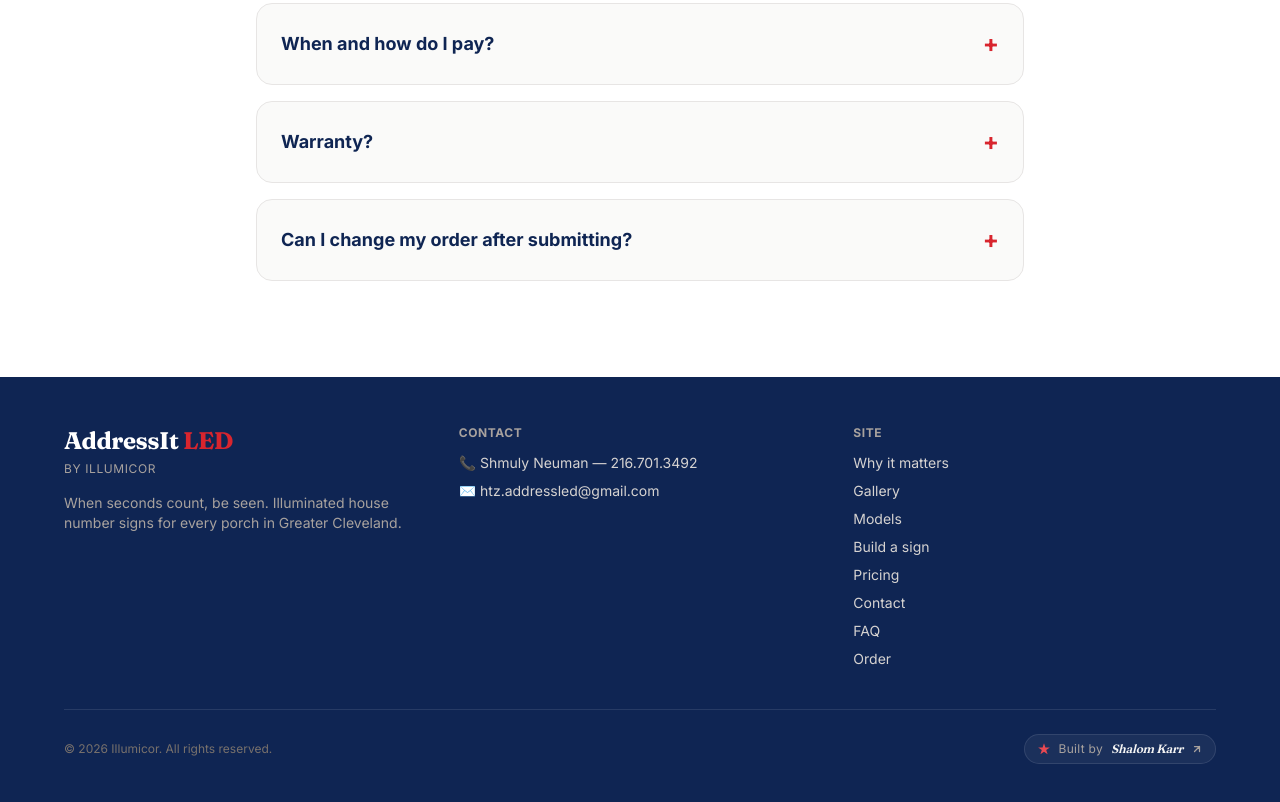
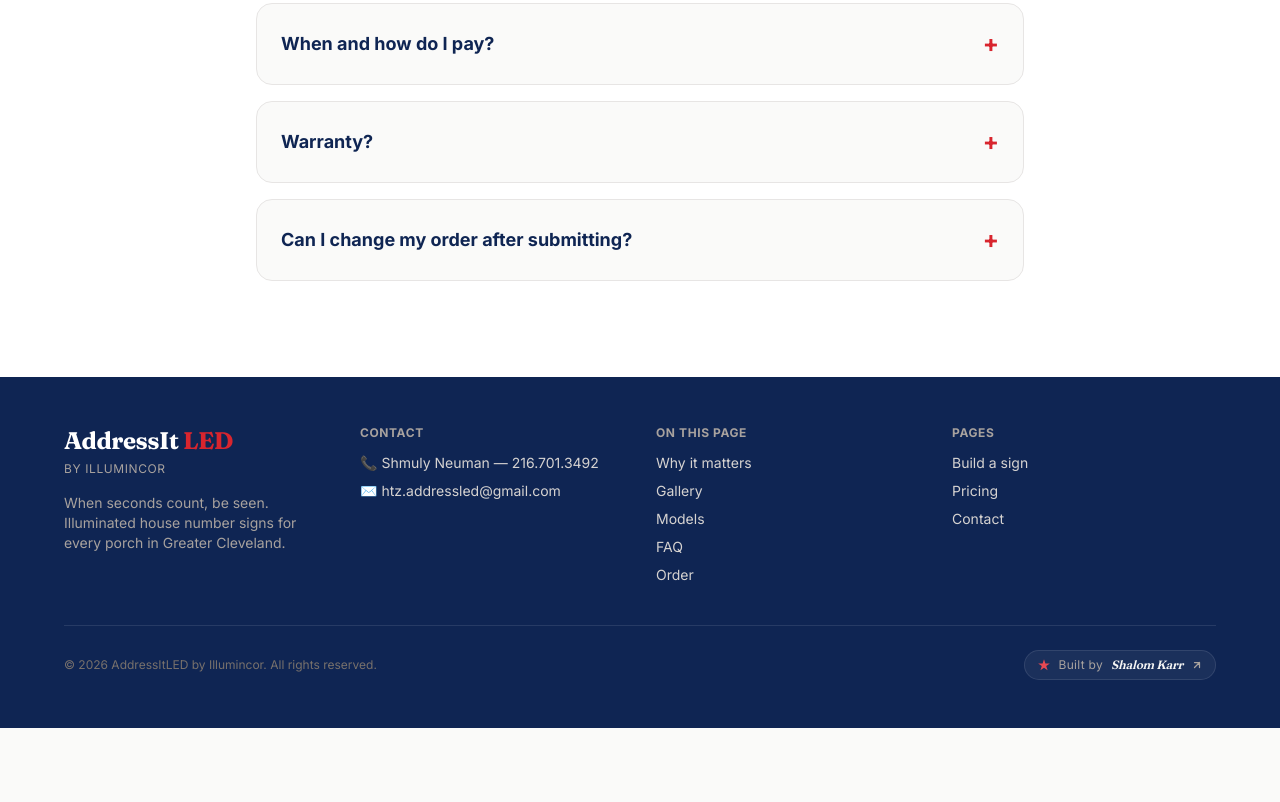
Before and after one commit to Shalom-Karr/Light-Up-Address, a website: page index.html in a window 1280 px wide. Shown: the part 10313-11115 px from the top of the page. After the commit the page ends 11041 px from the top, so only its background shows below. Drawn offline with nearby package versions, Linux system fonts and the light colour scheme.

Commit message:
Update copyright text to AddressItLED branding; split footer site links into Internal/Pages columns

```diff
--- a/index.html
+++ b/index.html
@@ -1041,10 +1041,10 @@
   <!-- FOOTER -->
   <footer class="py-12 px-6 bg-navy-dark text-stone-300 text-sm">
     <div class="max-w-6xl mx-auto">
-      <div class="grid md:grid-cols-3 gap-8">
+      <div class="grid sm:grid-cols-2 md:grid-cols-4 gap-8">
         <div>
           <p class="font-display font-bold text-2xl text-white">AddressIt <span class="text-brandred">LED</span></p>
-          <p class="text-xs text-stone-400 mt-1 uppercase tracking-wider">by Illumicor</p>
+          <p class="text-xs text-stone-400 mt-1 uppercase tracking-wider">by Illumincor</p>
           <p class="mt-4 text-stone-400 text-sm">When seconds count, be seen. Illuminated house number signs for every porch in Greater Cleveland.</p>
         </div>
         <div>
@@ -1053,21 +1053,26 @@
           <p class="mb-2"><a href="mailto:htz.addressled@gmail.com" class="hover:text-white break-all">✉️ htz.addressled@gmail.com</a></p>
         </div>
         <div>
-          <p class="text-xs uppercase tracking-wider text-stone-400 font-bold mb-3">Site</p>
+          <p class="text-xs uppercase tracking-wider text-stone-400 font-bold mb-3">On this page</p>
           <div class="flex flex-col gap-2">
             <a href="#why" class="hover:text-white">Why it matters</a>
             <a href="#gallery" class="hover:text-white">Gallery</a>
             <a href="#models" class="hover:text-white">Models</a>
-            <a href="/builder.html" class="hover:text-white">Build a sign</a>
-            <a href="/pricing.html" class="hover:text-white">Pricing</a>
-            <a href="/contact.html" class="hover:text-white">Contact</a>
             <a href="#faq" class="hover:text-white">FAQ</a>
             <a href="#order" class="hover:text-white">Order</a>
           </div>
         </div>
+        <div>
+          <p class="text-xs uppercase tracking-wider text-stone-400 font-bold mb-3">Pages</p>
+          <div class="flex flex-col gap-2">
+            <a href="/builder.html" class="hover:text-white">Build a sign</a>
+            <a href="/pricing.html" class="hover:text-white">Pricing</a>
+            <a href="/contact.html" class="hover:text-white">Contact</a>
+          </div>
+        </div>
       </div>
       <div class="border-t border-white/10 mt-10 pt-6 flex flex-col md:flex-row md:items-center justify-between gap-4 text-xs text-stone-500">
-        <p>&copy; 2026 Illumicor. All rights reserved.</p>
+        <p>&copy; 2026 AddressItLED by Illumincor. All rights reserved.</p>
         <a href="https://shalomkarr.pages.dev/" target="_blank" rel="noopener"
            class="group inline-flex items-center gap-2 self-start md:self-auto px-3 py-1.5 rounded-full bg-white/5 hover:bg-white/10 border border-white/10 hover:border-white/20 text-stone-400 hover:text-white transition-colors">
           <svg viewBox="0 0 24 24" fill="currentColor" aria-hidden="true" class="h-3.5 w-3.5 text-brandred-soft group-hover:text-brandred transition-colors">
```
Also changed, not shown: builder.html (+12 -5 lines), contact.html (+12 -4 lines), pricing.html (+11 -6 lines), thanks.html (+1 -1 lines).
